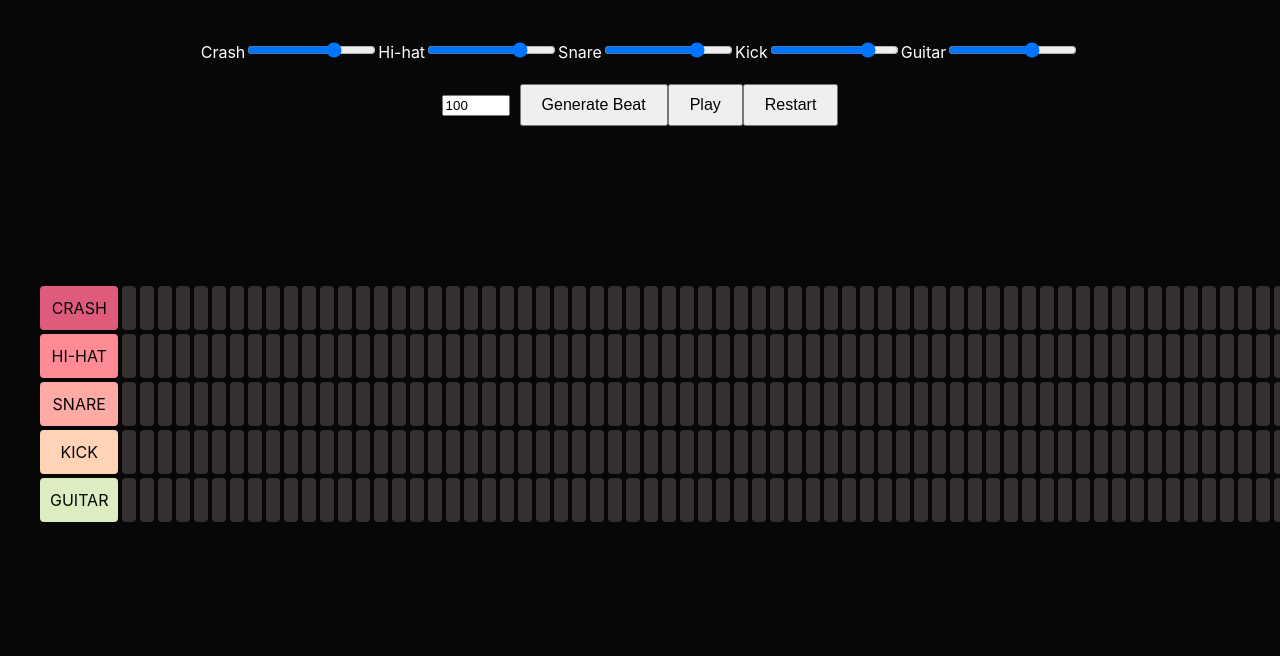
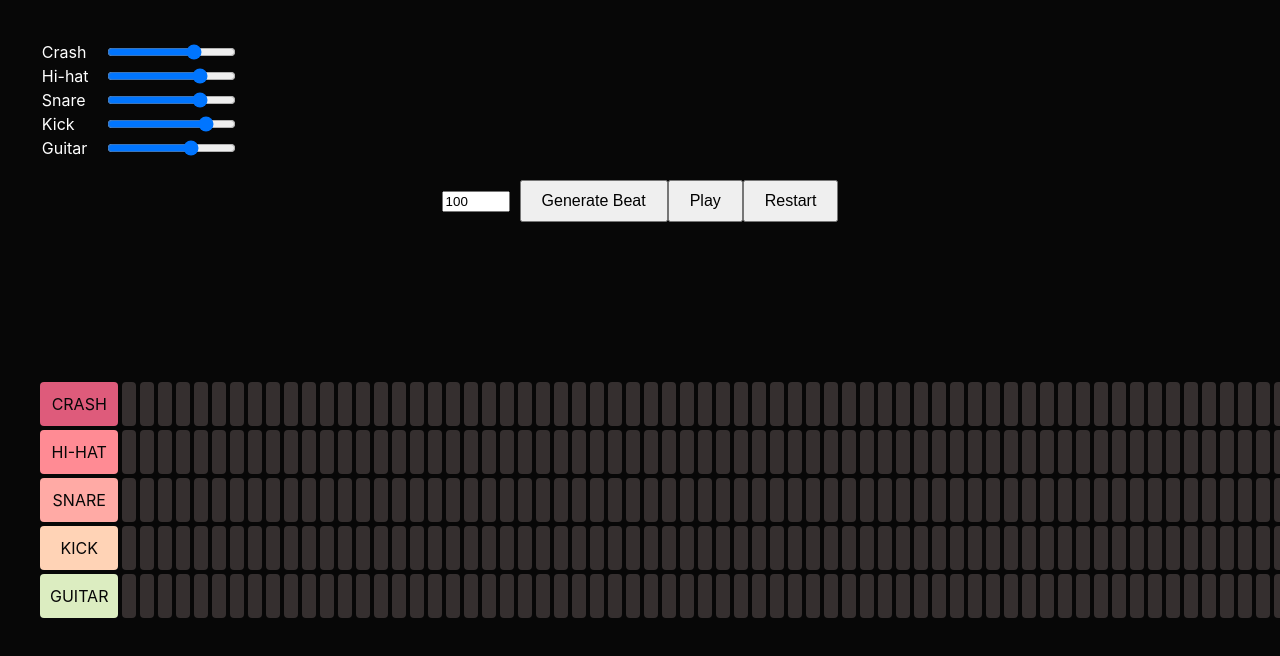
Before and after one commit to jaredami/djenterator, a React (Vite) app: page / in a window 1280 px wide. Shown: the top 656 px of the page. Built offline with nearby package versions, Linux system fonts and the light colour scheme; no server answers.

Commit message:
Basic styles for volume controls

```diff
--- /dev/null
+++ b/src/components/VolumeControl.scss
@@ -0,0 +1,11 @@
+.volume-control {
+  width: 200px;
+  display: flex;
+  flex-direction: row;
+  justify-content: space-around;
+
+  label {
+    width: 60px;
+    text-align: left;
+  }
+}
--- a/src/components/VolumeControl.tsx
+++ b/src/components/VolumeControl.tsx
@@ -1,9 +1,11 @@
+import './VolumeControl.scss';
+
 export const VolumeControl: React.FC<{
   label: string;
   value: number;
   onChange: (newVolume: number) => void;
 }> = ({ label, value, onChange }) => (
-  <>
+  <div className="volume-control">
     <label style={{ color: 'white' }}>{label}</label>
     <input
       type="range"
@@ -12,5 +14,5 @@ export const VolumeControl: React.FC<{
       value={value}
       onChange={(e) => onChange(Number(e.target.value))}
     />
-  </>
+  </div>
 );
```
